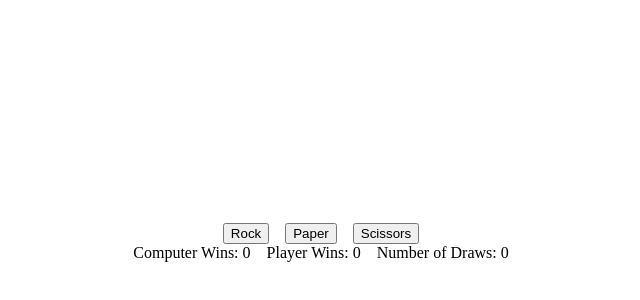
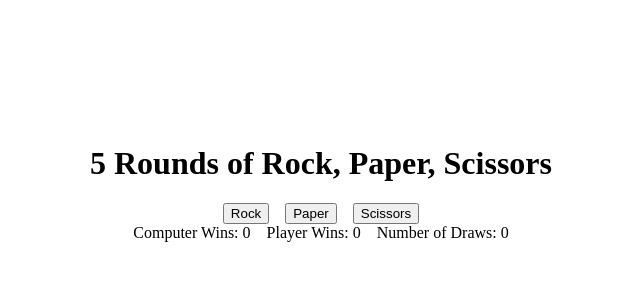
Before and after one commit to joshuaker/odin-rock-paper-scissor, a plain HTML site: page index.html in a window 1280 px wide. Shown: the part 166-466 px from the top of the page, without its empty margins (319-959 px from the left). Drawn offline with Linux system fonts and the light colour scheme.

Commit message:
updated README, added header

```diff
--- a/index.html
+++ b/index.html
@@ -10,6 +10,7 @@
 </head>
 <body>
     <div class="bod">
+        <h1>5 Rounds of Rock, Paper, Scissors</h1>
         <div class="playerChoiceContainer">
             <button class = "player-choices" id="Rock">Rock</button>
             <button class = "player-choices" id="Paper">Paper</button>
--- a/styles.css
+++ b/styles.css
@@ -1,9 +1,9 @@
 .bod {
     display:flex;
     flex-direction: column;
-    justify-content: center;
+    justify-content: flex-end;
     align-items: center;
-    height: 100vh;
+    height: 50vh;
 }
 .playerChoiceContainer {
     display:flex;
```
Also changed, not shown: 1 other file.
